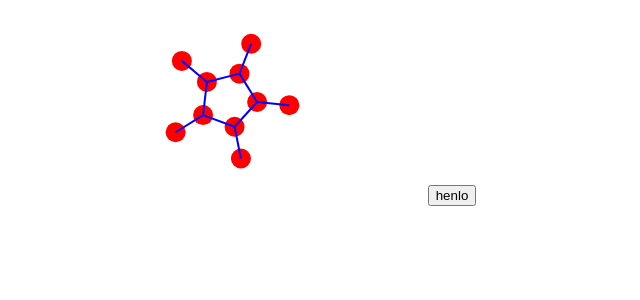
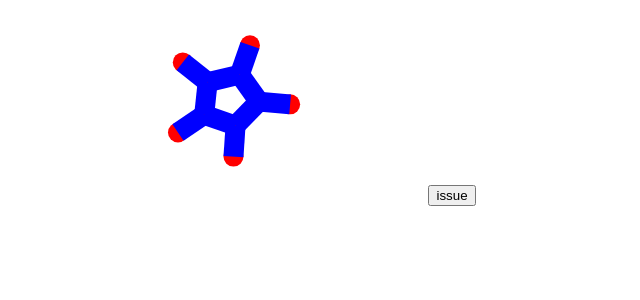
Before and after one commit to jolocom/access_management_panel, a React (Create React App) app: page / in a window 1280 px wide. Shown: the top 300 px of the page, without its empty margins (388-1028 px from the left). Built offline with nearby package versions, Linux system fonts and the light colour scheme.

Commit message:
fix door selection and graph re-rendering

```diff
--- a/src/doorSelector.tsx
+++ b/src/doorSelector.tsx
@@ -1,24 +1,38 @@
 import React, { useState } from 'react';
 import { Button } from 'react-bootstrap';
-import { GraphComponent } from './graph';
-import { FileGraph, Door } from './graphLib';
+import { GraphRenderer } from './graph';
+import { FileGraph } from './graphLib';
 
 interface IProps {
     graph: FileGraph
     onSelectionFinished: (selection: string[]) => void
 }
 
-export const DoorSelector: React.FC<IProps>= (props: IProps) => {
-    const [selection, setSelection] = useState<string[]>([])
+interface IState {
+    selection: string[]
+}
 
-    return (
+export class DoorSelector extends React.Component<IProps, IState> {
+    onFinish: (selection: string[]) => void;
+    readonly graph: FileGraph
+
+    constructor(props: IProps) {
+        super(props);
+        this.graph = props.graph
+        this.onFinish = props.onSelectionFinished
+        this.state = { selection: [] }
+    }
+
+    render() {
+        return (
         <div>
-            <GraphComponent graph={props.graph} onLinkClicked={({id}) => setSelection(
-                selection.some(s => id === s)
-                    ? selection.filter(s => s !== id)
-                    : [...selection, id]
-            )}/>
-            <Button onClick={() => props.onSelectionFinished(selection)}>henlo</Button>
+                <GraphRenderer graph={this.graph} style={{width: 400, height: 200}} onLinkClicked={id => {
+                    if (this.state.selection.includes(id)) this.setState({ selection: this.state.selection.filter(s => s !== id) })
+                    else this.setState({ selection: [...this.state.selection, id] })
+                }}/>
+                <Button onClick={() => this.onFinish(this.state.selection)}>issue</Button>
+                <p>{this.state.selection}</p>
         </div>
-    )
+        )
+    }
 }
--- a/src/graph.tsx
+++ b/src/graph.tsx
@@ -13,7 +13,11 @@ type Graph = {
 
 interface IProps {
     graph: FileGraph;
-    onLinkClicked: (link: Door) => void
+    onLinkClicked: (id: string) => void
+    style: {
+        width: number,
+        height: number
+    }
 }
 
 const g2d = (g: FileGraph): Graph => ({
@@ -21,14 +25,9 @@ const g2d = (g: FileGraph): Graph => ({
     links: g.doors
 })
 
-export const GraphComponent = (props: IProps) => {
-
-    const width = 400;
-    const height = 200;
-
-    let graph = g2d(props.graph)
-
-    const simulation = d3.forceSimulation(graph.nodes)
+const getPositions = (fg: FileGraph, width: number, height: number): Graph => {
+    let graph = g2d(fg)
+    const sim = d3.forceSimulation(graph.nodes)
         // make nodes repel eachother
         .force('charge', d3.forceManyBody().strength(-80))
         // make links bring nodes together
@@ -39,25 +38,20 @@ export const GraphComponent = (props: IProps) => {
         .stop()
 
     // run the simulation for 300 ticks to stabalise the shape of the graph
-    simulation.tick(300)
+    sim.tick(100)
 
-    return (<GraphRenderer graph={graph} style={{width, height}} onLinkClicked={props.onLinkClicked}/>)
-
+    return graph;
 }
 
-const GraphRenderer = (
-    props: {
-        graph: Graph
-        style: {
-            width: number,
-            height: number
-        },
-    } & Pick<IProps, 'onLinkClicked'>
+export const GraphRenderer = (
+    props: IProps
 ) => {
     /* The useRef Hook creates a variable that "holds on" to a value across rendering
     passes. In this case it will hold our component's SVG DOM element. It's
     initialized null and React will assign it later (see the return statement) */
     const d3Container = useRef<SVGSVGElement>(null);
+    const rendered = useRef(false);
+    const graph = props.graph
 
     /* The useEffect Hook is for running side effects outside of React,
     for instance inserting elements into the DOM using D3 */
@@ -65,13 +59,15 @@ const GraphRenderer = (
     SVG element and selecting it's reference */
     useEffect(
         () => {
-            if (d3Container.current) {
+            if (!rendered.current && d3Container.current) {
+                const { nodes, links } = getPositions(graph, props.style.width, props.style.height)
+
                 const svg = d3.select(d3Container.current)
-
+                console.log('hh')
                 // Bind D3 data
                 const nodeElements = svg.append('g')
                     .selectAll('circle')
-                    .data(props.graph.nodes)
+                    .data(nodes)
                     .enter()
                     .append('circle')
                     .attr('r', 10)
@@ -86,16 +82,18 @@ const GraphRenderer = (
 
                 const linkElements = svg.append('g')
                     .selectAll('line')
-                    .data(props.graph.links)
+                    .data(links)
                     .enter()
                     .append('line')
-                    .attr('stroke-width', 2)
+                    .attr('stroke-width', 20)
                     .attr('stroke', 'blue')
                     .attr('x1', (d: any) => d.source.x)
                     .attr('x2', (d: any) => d.target.x)
                     .attr('y1', (d: any) => d.source.y)
                     .attr('y2', (d: any) => d.target.y)
-                    .on('click', d => props.onLinkClicked(d))
+                    .on('click', d => props.onLinkClicked(d.id))
+
+                rendered.current = true
             }
         },
         /*
```
Lines whose indentation alone changed are shown as unchanged.
